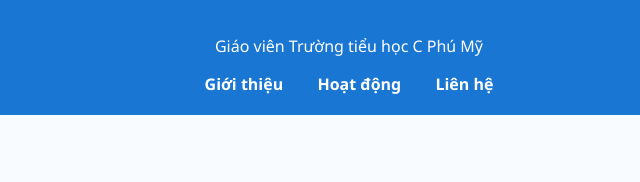
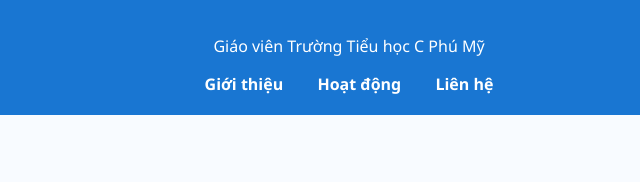
Before and after one commit to tranvanbao79/tranvanbao.github.io, a plain HTML site: page index.html in a window 1280 px wide. Shown: the part 223-405 px from the top of the page, 291-931 px from the left. Drawn offline with Linux system fonts and the light colour scheme.

Commit message:
Update index.html

```diff
--- a/index.html
+++ b/index.html
@@ -11,7 +11,7 @@
     <div class="logo">
       <img src="images/bao.jpg" alt="Ảnh đại diện - Trần Văn Bảo" class="avatar" />
       <h1>Trần Thị Bích Thủy</h1>
-      <p>Giáo viên Trường tiểu học C Phú Mỹ</p>
+      <p>Giáo viên Trường Tiểu học C Phú Mỹ</p>
     </div>
     <nav>
       <a href="#gioithieu">Giới thiệu</a>
```
